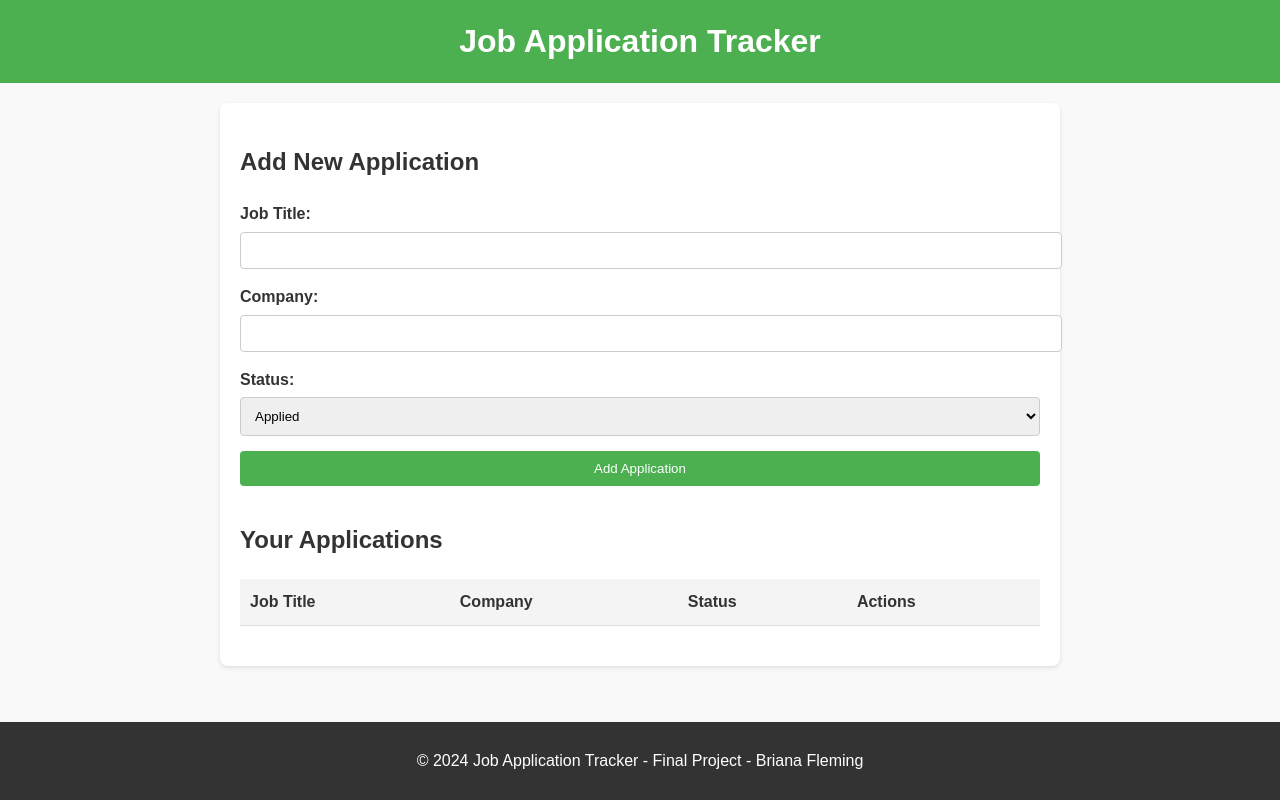
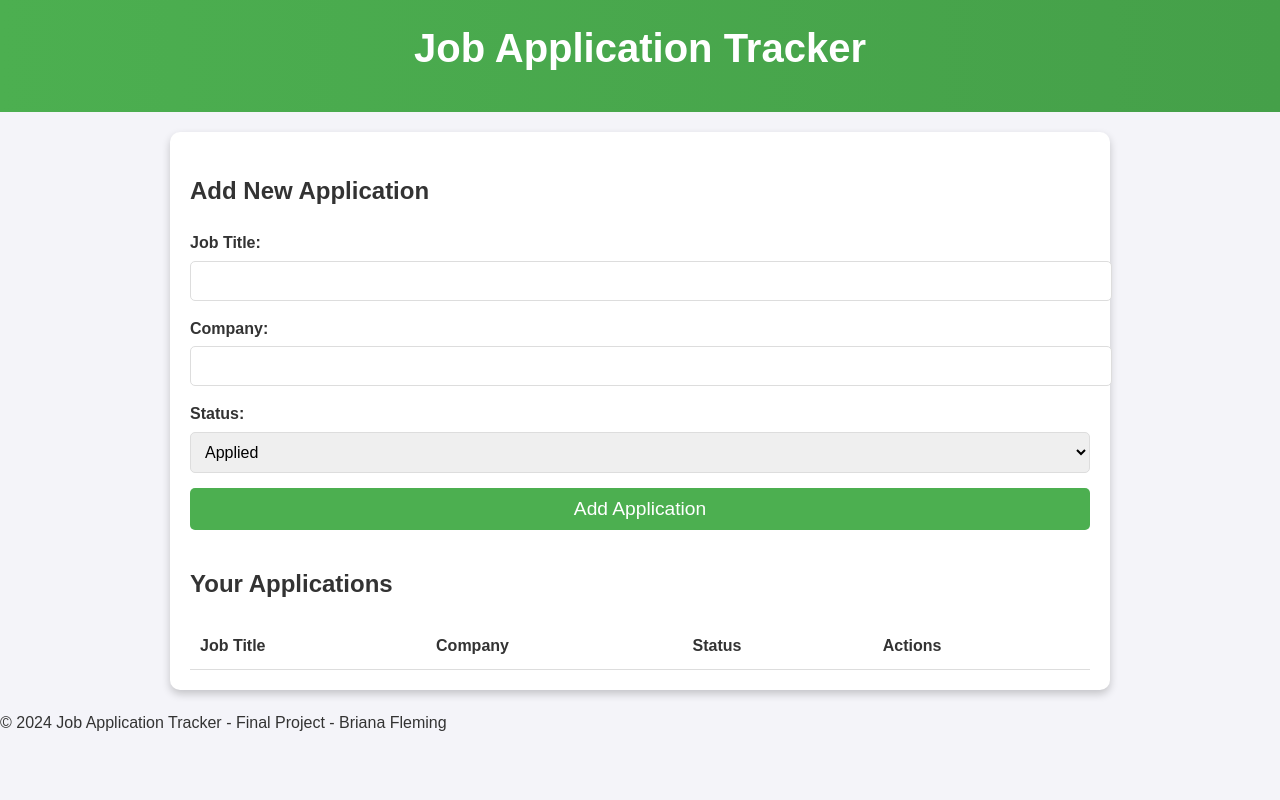
Before and after one commit to fleminba01/fleminba01.github.io, a Flask app: page / in a window 1280 px wide. Run offline with Flask 3, Linux system fonts and the light colour scheme; lists and menus that the app fills with data are empty; some libraries are stand-ins or nearby versions.

Commit message:
Update styles.css

```diff
--- a/Final Project/static/styles.css
+++ b/Final Project/static/styles.css
@@ -1,36 +1,34 @@
 /* styles.css */
 
 body {
-    font-family: Arial, sans-serif;
+    font-family: 'Arial', sans-serif;
     line-height: 1.6;
     margin: 0;
     padding: 0;
-    background-color: #f9f9f9;
+    background-color: #f4f4f9;
     color: #333;
 }
 
 header {
-    background-color: #4CAF50;
+    background: linear-gradient(to right, #4CAF50, #45a049);
     color: white;
     text-align: center;
-    padding: 1em 0;
+    padding: 1.5em 0;
 }
 
 h1 {
     margin: 0;
+    font-size: 2.5em;
+    animation: bounce 2s infinite;
 }
 
 main {
-    max-width: 800px;
+    max-width: 900px;
     margin: 20px auto;
     padding: 20px;
     background: white;
-    box-shadow: 0 2px 4px rgba(0, 0, 0, 0.1);
-    border-radius: 8px;
-}
-
-section {
-    margin-bottom: 20px;
+    box-shadow: 0 4px 8px rgba(0, 0, 0, 0.2);
+    border-radius: 10px;
 }
 
 form label {
@@ -39,12 +37,17 @@ form label {
     font-weight: bold;
 }
 
-form input, form select, form button {
+form input, form select, form textarea, form button {
     width: 100%;
     padding: 10px;
     margin-bottom: 15px;
-    border: 1px solid #ccc;
-    border-radius: 4px;
+    border: 1px solid #ddd;
+    border-radius: 5px;
+    font-size: 1em;
+}
+
+form textarea {
+    resize: none;
 }
 
 form button {
@@ -52,15 +55,13 @@ form button {
     color: white;
     border: none;
     cursor: pointer;
-}
-
-form button:hover {
-    background-color: #45a049;
+    font-size: 1.2em;
 }
 
 table {
     width: 100%;
     border-collapse: collapse;
+    margin-top: 10px;
 }
 
 th, td {
@@ -69,16 +70,22 @@ th, td {
     border-bottom: 1px solid #ddd;
 }
 
-th {
-    background-color: #f4f4f4;
+.fade-in {
+    animation: fadeIn 0.5s;
 }
 
-footer {
-    text-align: center;
-    padding: 10px 0;
-    background-color: #333;
-    color: white;
-    position: fixed;
-    bottom: 0;
-    width: 100%;
+.fade-out {
+    animation: fadeOut 0.5s;
 }
+
+@keyframes bounce {
+    0%, 20%, 50%, 80%, 100% {
+        transform: translateY(0);
+    }
+    40% {
+        transform: translateY(-10px);
+    }
+    60% {
+        transform: translateY(-5px);
+    }
+}
```
